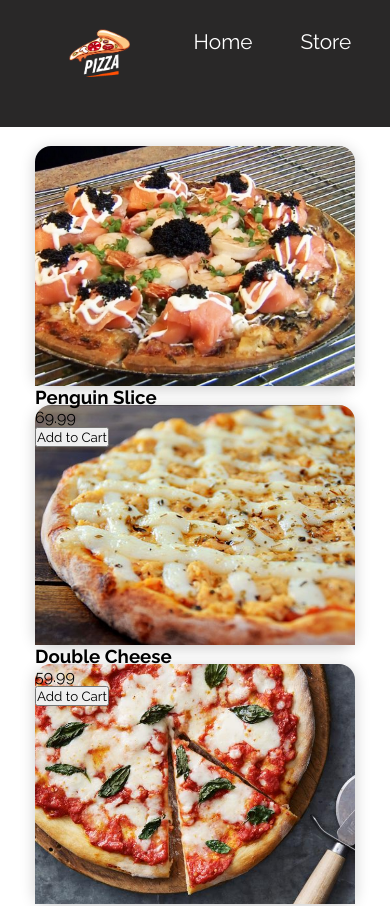
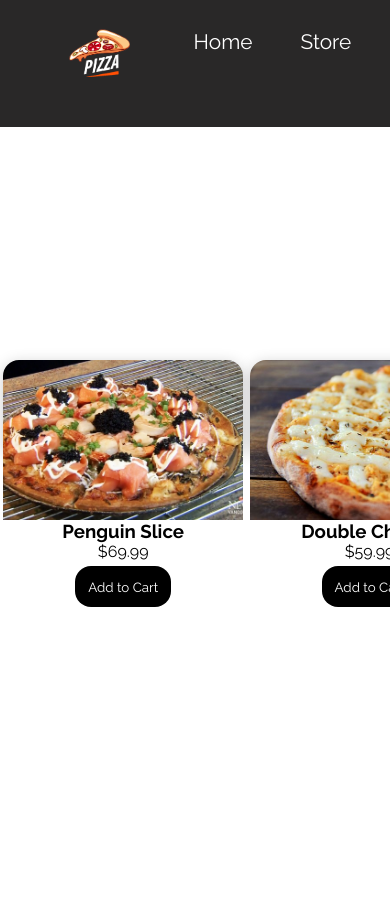
Before and after one commit to ComfortNt/Pizzeria, a React (Vite) app: page /Store in a window 390 px wide. Shown: the top 906 px of the page. Built offline with nearby package versions, Linux system fonts and the light colour scheme.

Commit message:
Finished
Routes done

```diff
--- a/src/Componets/Store.jsx
+++ b/src/Componets/Store.jsx
@@ -9,7 +9,10 @@
 
         <div className="store">
 
+
+
               <div className="store-grid">
+
                         {
                         List.map( (item , key) =>{ return(
 
@@ -20,11 +23,9 @@
 
                           <div className="store-price">
                             <h3>{item.name}</h3>
-                          <p>{item.price}</p>
+                            <p>${item.price}</p>
                           </div>
-
                           <button>Add to Cart</button>
-
                     </div>
                     )})}
                 </div>
--- a/src/Styles/Store.css
+++ b/src/Styles/Store.css
@@ -1,17 +1,30 @@
 .store{
 
     width: 100%;
-    height: 100vh;
+    height: 110vh;
     display: flex;
+    text-align: center;
     justify-content: center;
+}
+.store-grid-title{
 
+    font-style: italic;
+    font-size: 2rem;
+}
+
+.store-grid{
+    width: 100vw;
+    height: auto;
+    display: grid;
+    grid-template-columns: 1fr 1fr 1fr;
+    place-items: center;
 }
 
 .store-card{
     border-radius: 1rem;
     width: 20rem;
-    height: 15rem;
-    margin: 1.2rem;
+    height: 10rem;
+    margin: 1rem;
     box-shadow: 0px 3px 15px rgba(0, 0, 0, 0.2);
 }
 
@@ -24,8 +37,54 @@
   border-top-left-radius: 1rem;
   border-top-right-radius: 1rem;
   width: 100%;
-  height: 15rem;
+  height: 10rem;
   background-position: center;
   background-repeat: no-repeat;
   background-size: cover;
 }
+
+.store-card button{
+
+    padding: 0.8rem;
+    border: none;
+    border-radius: 1rem;
+    margin: 0.3rem;
+    color: #ffffff;
+    background-color: #000000;
+
+}
+
+.store-card button:hover{
+
+    opacity: 0.8;
+    background-color: #ffffff;
+    color: #000000;
+    cursor: pointer;
+}
+
+
+@media only screen and (max-width: 1300px) {
+
+    .store{
+        height: 170vh;
+    }
+    .store-grid {
+      grid-template-columns: 1fr 1fr;
+    }
+  }
+
+  @media only screen and (max-width: 800px) {
+
+    .store{
+        height: 200vh;
+    }
+    .store-grid {
+      grid-template-columns: 1fr 1fr;
+    }
+    .store-card{
+        width: 15rem;
+        height: 6rem;
+        margin: 0.2rem;
+
+    }
+  }
```
Lines whose indentation alone changed are shown as unchanged.
